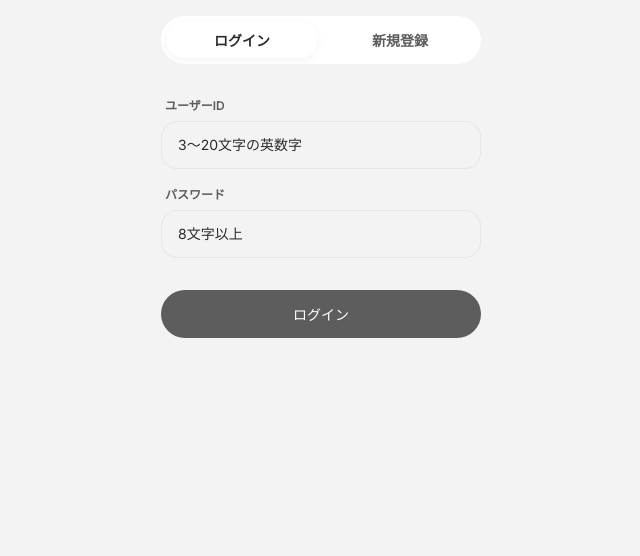
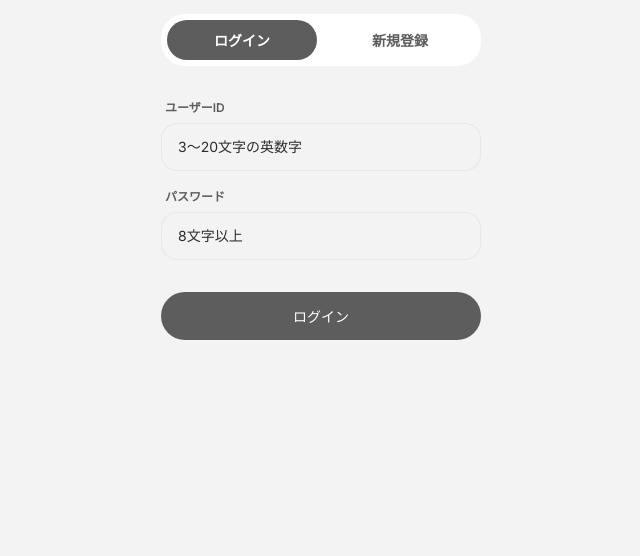
Before and after one commit to Yusei-Design/moji-pick-share, a website: page public/index.html in a window 1280 px wide. Shown: the part 244-800 px from the top of the page, without its empty margins (319-959 px from the left). Drawn offline with Linux system fonts and the light colour scheme; no server answers.

Commit message:
デザイン変更（選択ボタン）

```diff
--- a/public/styles.css
+++ b/public/styles.css
@@ -690,18 +690,18 @@ a.prompt-card {
 
 .auth-tab {
   flex: 1;
-  height: 36px;
-  border-radius: 16px;
+  height: 40px;
+  border-radius: 20px;
   font-size: 14px;
   font-weight: 600;
   color: var(--muted);
   transition: all 0.2s;
+  cursor: pointer;
 }
 
 .auth-tab.active {
-  background: var(--surface);
-  color: var(--text);
-  box-shadow: 0 2px 8px rgba(0, 0, 0, 0.05);
+  background: var(--muted);
+  color: #ffffff;
 }
 
 .auth-form {
```
